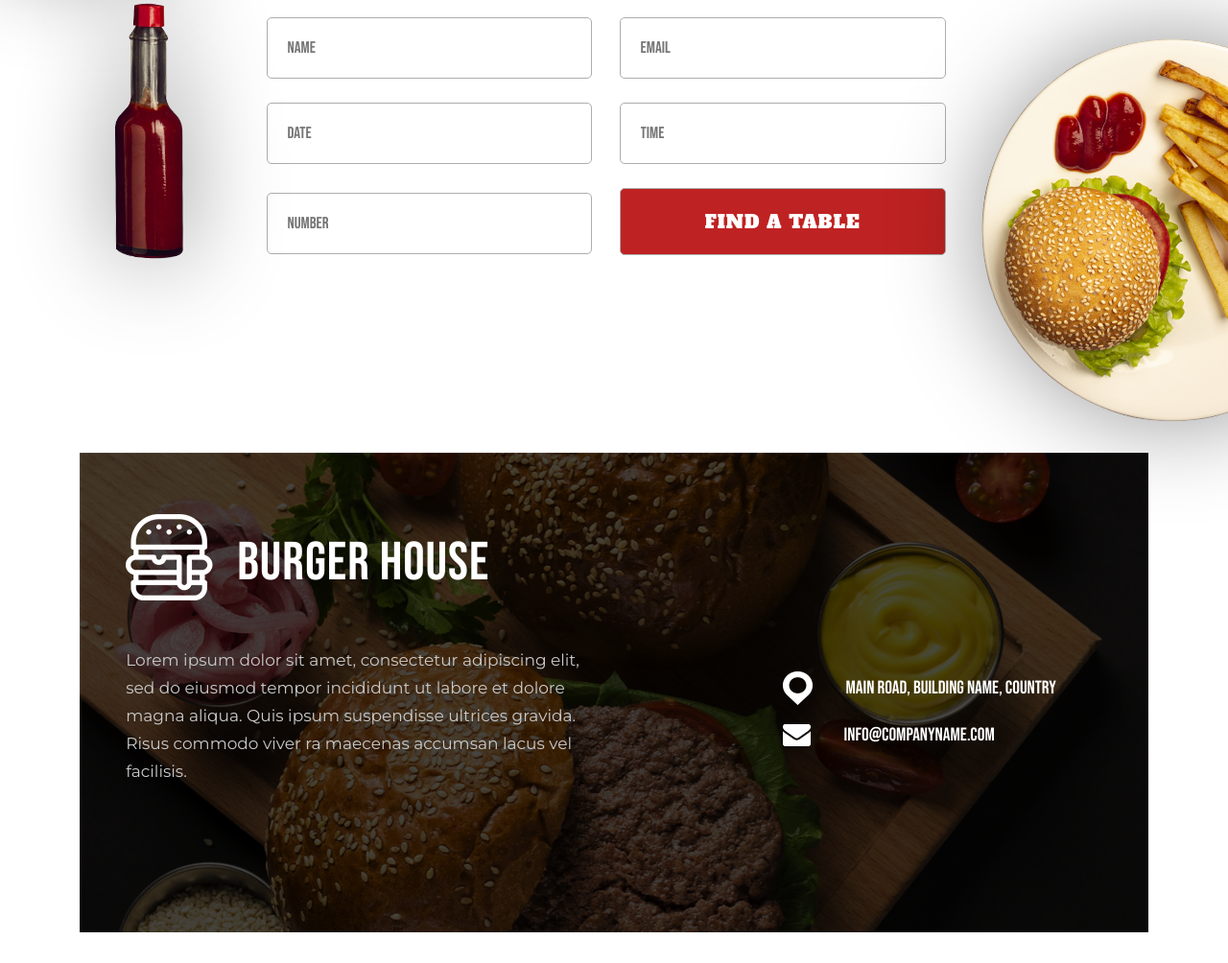
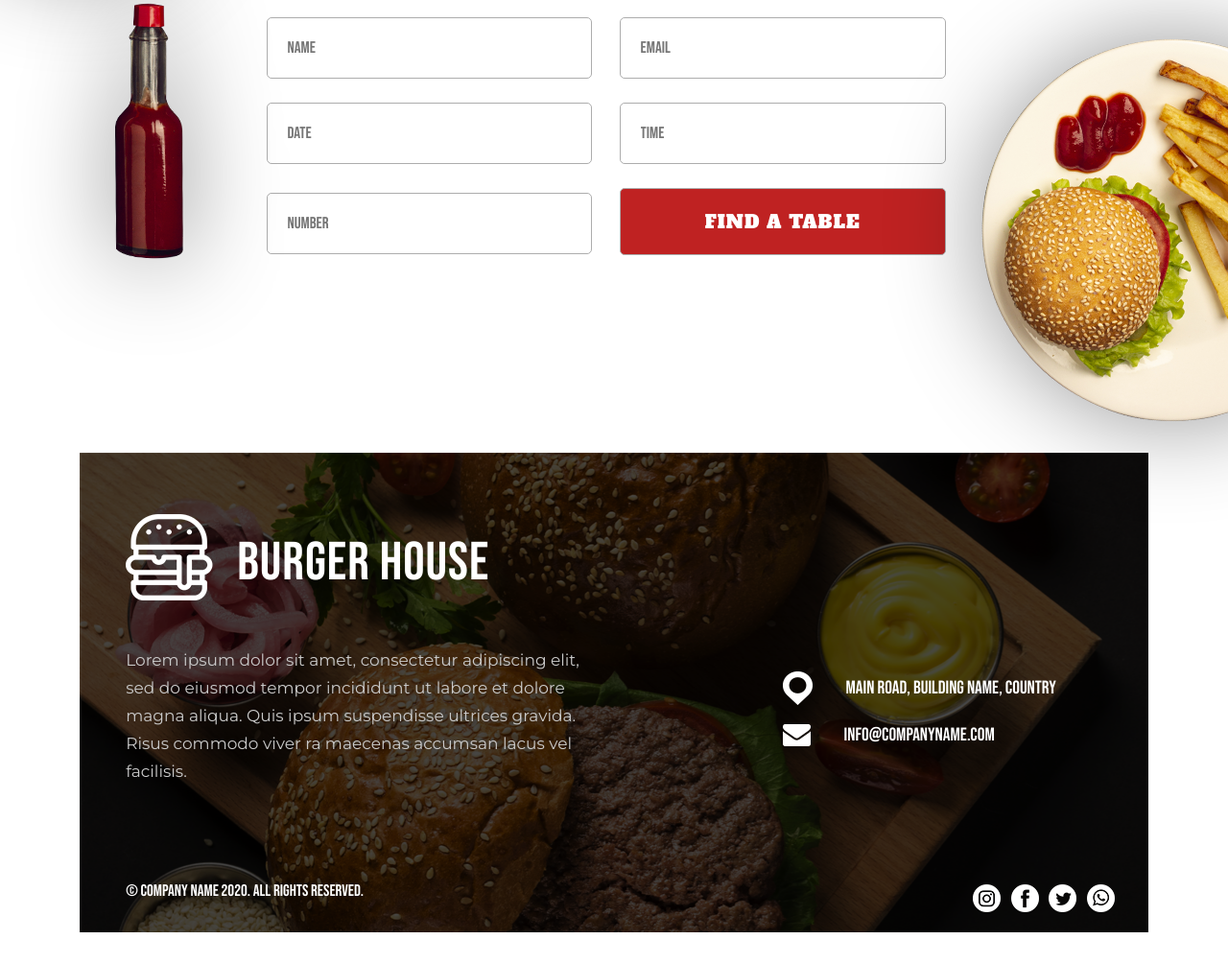
Before and after one commit to moramadan186/Burger-House, a plain HTML site: page index.html in a window 1280 px wide. Shown: the part 3054-4058 px from the top of the page at 96% size. Drawn offline with Linux system fonts and the light colour scheme.

Commit message:
commit footer bottom

```diff
--- a/css/style.css
+++ b/css/style.css
@@ -344,3 +344,6 @@ footer .footerText .info{
 }
 footer .footerText .info>div{display: flex;align-items: center;margin-bottom: 20px;}
 footer .footerText .info span{margin-left: 35px;}
+footer .footerBottom{display: flex; margin-top: 6rem;justify-content: space-between;}
+footer .footerBottom .footerLinks{padding-right: 2rem;font-family: Montserrat,sans-serif;}
+footer .footerBottom .footerLinks>img{padding: 3px;}
--- a/index.html
+++ b/index.html
@@ -168,6 +168,15 @@
                 </div>
             </div>
         </div>
+        <div class="footerBottom">
+            <p>© Company Name 2020. All rights reserved.</p>
+            <div class="footerLinks">
+                <img src="images/Instagram.png" alt="">
+                <img src="images/Facebook.png" alt="">
+                <img src="images/Twitter.png" alt="">
+                <img src="images/WhatsApp.png" alt="">
+            </div>
+        </div>
     </footer>
 </body>
 </html>
```
Also changed, not shown: images/Facebook.png (added), images/Instagram.png (added), images/Twitter.png (added), images/WhatsApp.png (added).
